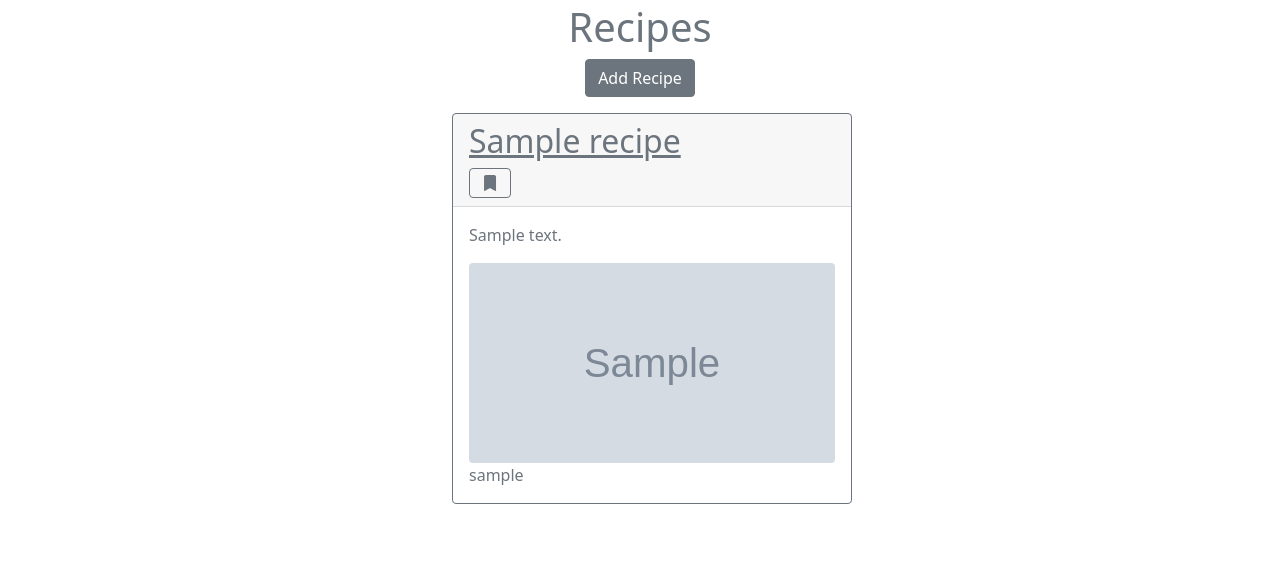
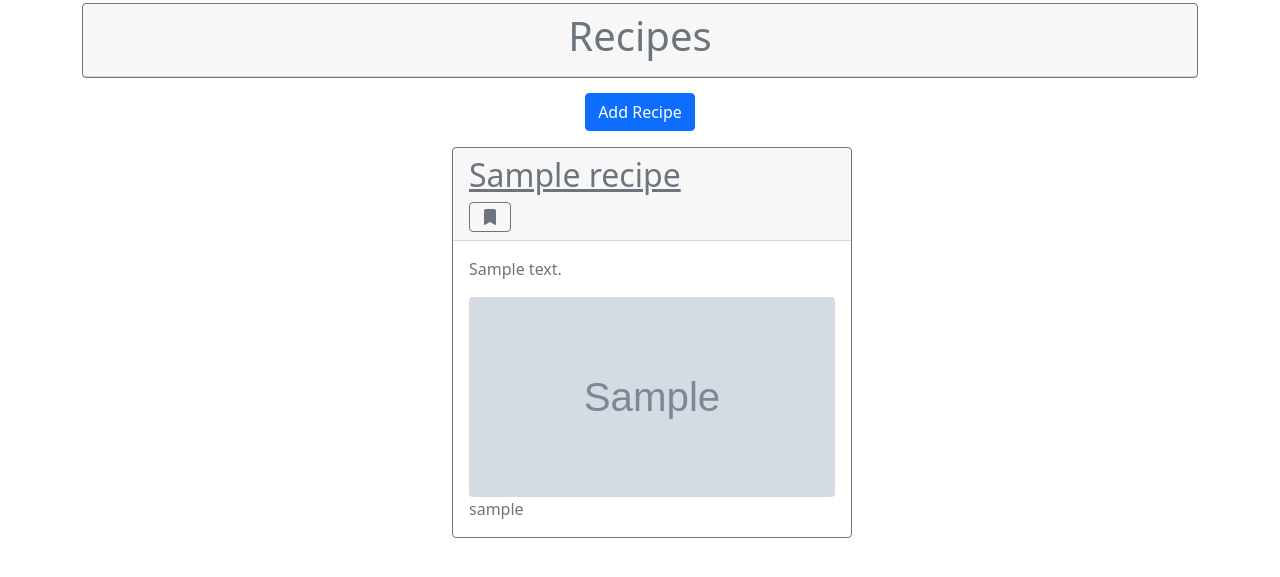
Before and after one commit to JoelRice/Plan-Shop-Eat, a Django app: page /recipe_app/recipes/ in a window 1280 px wide. Shown: the part 53-630 px from the top of the page. Run offline with Django 3.2, Linux system fonts and the light colour scheme; a user stored in the database is signed in; tables that the repository leaves empty hold one stand-in row (values such as "Sample post"); grey boxes marked "Sample" are stand-in pictures; some libraries are stand-ins or nearby versions.

Commit message:
added shopping lists styling, fixed styling on recipes.html and shopping list styling.

```diff
--- a/templates/recipes.html
+++ b/templates/recipes.html
@@ -1,9 +1,15 @@
 {% extends 'base.html' %} {% block content %}
 <div class="container">
-  <h1 class="title text-secondary text-center">Recipes</h1>
+  <div class="card border-secondary" style="width: 100%; margin-bottom: 15px">
+    <div class="card-header">
+      <h1 class="title text-secondary text-center">Recipes</h1>
+    </div>
+  </div>
+
   <div style="display: flex; align-items: center; justify-content: center">
-    <a class="btn btn-secondary" href="/recipe_app/createRecipe/">Add Recipe</a>
+    <a class="btn btn-primary" href="/recipe_app/createRecipe/">Add Recipe</a>
   </div>
+
   <div class="row row-cols-5" style="justify-content: center">
     {% for recipe in recipes %}
     <div class="col m-3" style="width: 400px">
```
Also changed, not shown: templates/shopping_list.html (+7 -3 lines), templates/shopping_lists.html (+15 -7 lines).
